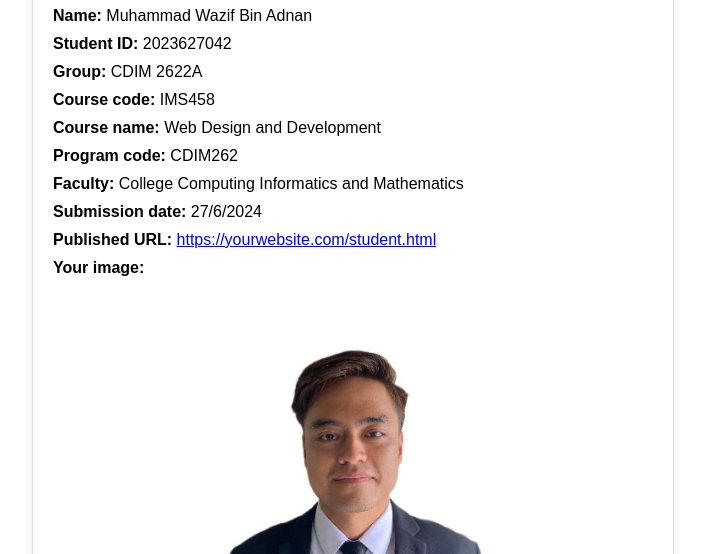
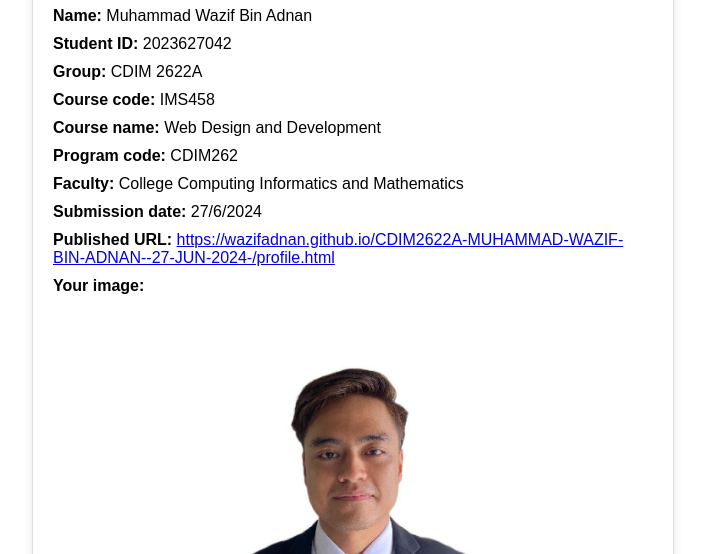
Before and after one commit to wazifadnan/CDIM2622A-MUHAMMAD-WAZIF-BIN-ADNAN--27-JUN-2024-, a plain HTML site: page student.html in a window 1280 px wide. Shown: the part 246-800 px from the top of the page, without its empty margins (287-992 px from the left). Drawn offline with Linux system fonts and the light colour scheme.

Commit message:
Update student.html

```diff
--- a/student.html
+++ b/student.html
@@ -59,7 +59,7 @@
             <li><label>Program code:</label> CDIM262</li>
             <li><label>Faculty:</label> College Computing Informatics and Mathematics</li>
             <li><label>Submission date:</label> 27/6/2024</li>
-            <li><label>Published URL:</label> <a href="https://yourwebsite.com/student.html">https://yourwebsite.com/student.html</a></li>
+            <li><label>Published URL:</label> <a href="https://wazifadnan.github.io/CDIM2622A-MUHAMMAD-WAZIF-BIN-ADNAN--27-JUN-2024-/profile.html">https://wazifadnan.github.io/CDIM2622A-MUHAMMAD-WAZIF-BIN-ADNAN--27-JUN-2024-/profile.html</a></li>
             <li>
                 <label>Your image:</label><br>
                 <img src="studentpic/wazif.jpg" alt="Student Image" style="width: 350px; height: 450px;">
```
